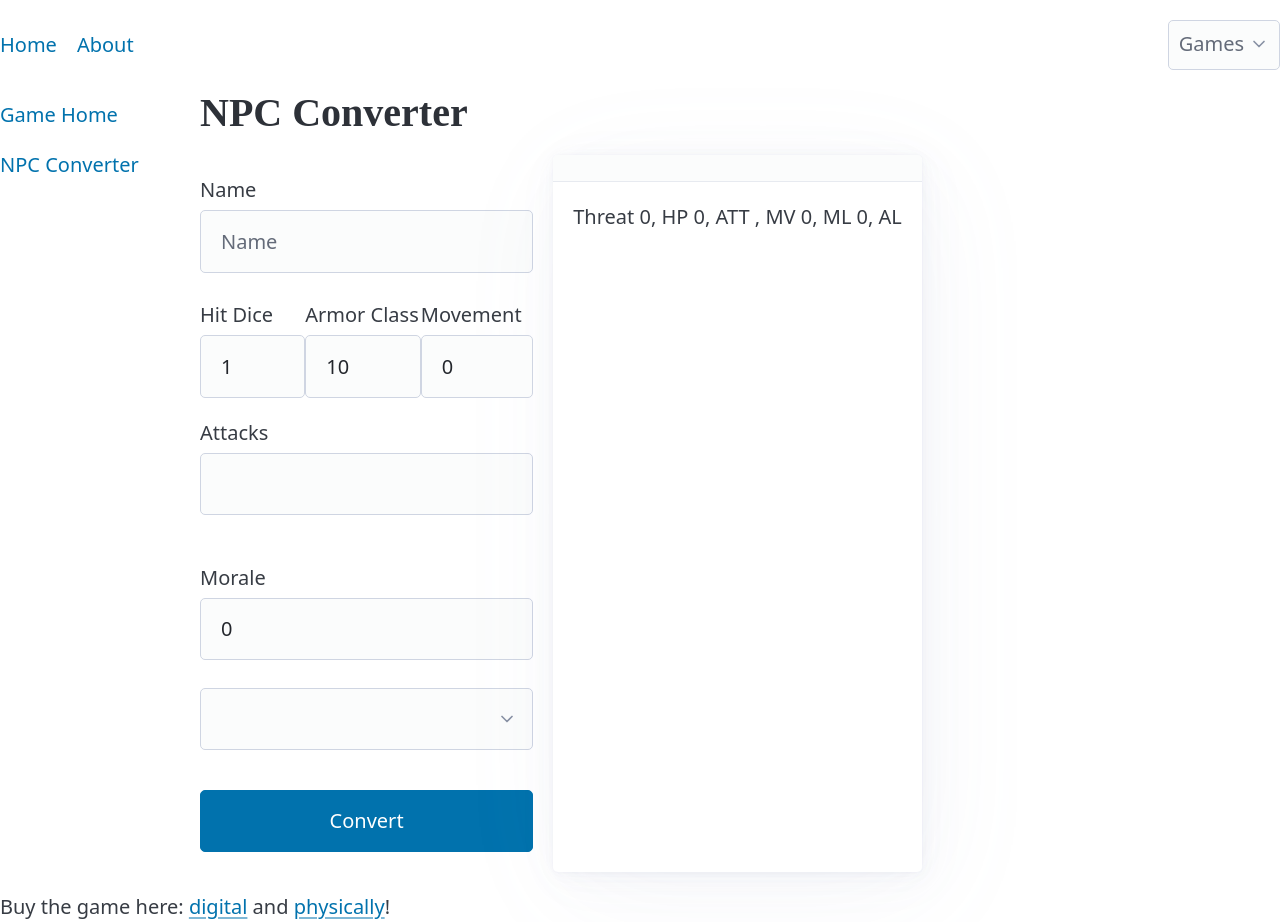
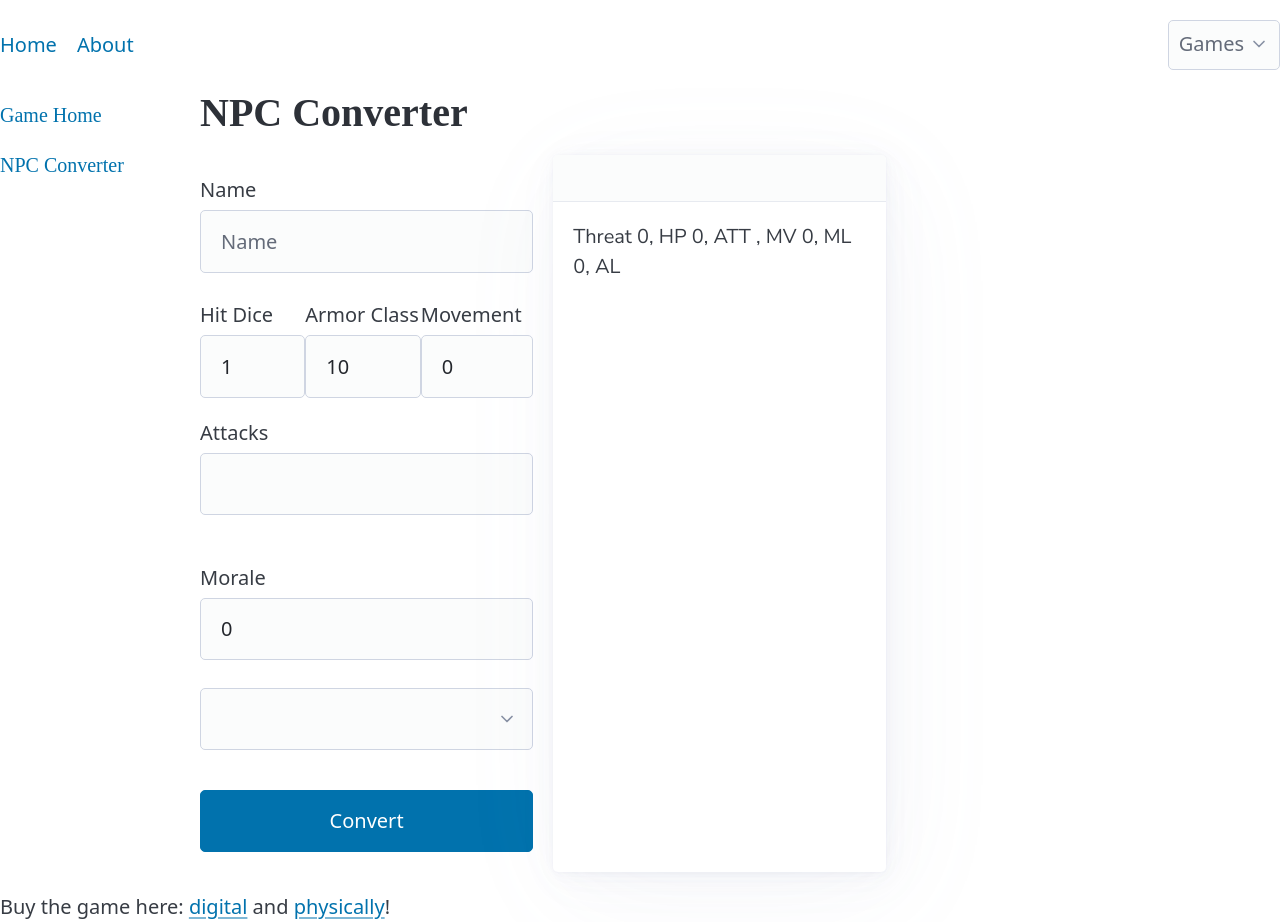
Before and after one commit to KingCarnival/tabletopDigitalTools, a SvelteKit app: page /errant/npc-converter in a window 1280 px wide. Built offline with nearby package versions, Linux system fonts and the light colour scheme.

Commit message:
Font and Transition Update

```diff
--- a/src/app.css
+++ b/src/app.css
@@ -2,3 +2,11 @@
 	font-family: 'Baldur';
 	src: local('/static/fonts/Baldur.ttf');
 }
+
+.container {
+	display: flex;
+}
+
+p {
+	font-family: 'Nunito Sans', sans-serif;
+}
--- a/src/app.html
+++ b/src/app.html
@@ -1,6 +1,12 @@
 <!doctype html>
 <html lang="en">
 	<head>
+		<link rel="preconnect" href="https://fonts.googleapis.com" />
+		<link rel="preconnect" href="https://fonts.gstatic.com" crossorigin />
+		<link
+			href="https://fonts.googleapis.com/css2?family=Archivo:ital,wght@0,100..900;1,100..900&family=Big+Shoulders+Stencil+Display:wght@100..900&family=Nunito+Sans:ital,opsz,wght@0,6..12,200..1000;1,6..12,200..1000&display=swap"
+			rel="stylesheet"
+		/>
 		<meta charset="utf-8" />
 		<link rel="icon" href="%sveltekit.assets%/favicon.png" />
 		<meta name="viewport" content="width=device-width, initial-scale=1" />
--- a/src/routes/+layout.svelte
+++ b/src/routes/+layout.svelte
@@ -1,14 +1,15 @@
 <script lang="ts">
-	import { fly } from 'svelte/transition';
 	import '@picocss/pico';
 	import '../app.css';
+	import { fade } from 'svelte/transition';
 
 	export let data;
 </script>
 
 <main>
+	<div>
 		{#key data.url}
-		<div in:fly={{ x: -200, duration: 300, delay: 300 }} out:fly={{ x: 200, duration: 300 }}>
+			<div in:fade={{ duration: 300, delay: 300 }} out:fade={{ duration: 300 }}>
 				<nav>
 					<ul>
 						<li><a href="/">Home</a></li>
@@ -28,8 +29,8 @@
 						</li>
 					</ul>
 				</nav>
-
 				<slot />
 			</div>
 		{/key}
+	</div>
 </main>
--- a/src/routes/errant/+layout.svelte
+++ b/src/routes/errant/+layout.svelte
@@ -24,4 +24,7 @@
 		display: grid;
 		grid-template-columns: 200px 60ch;
 	}
+	nav {
+		font-family: Baldur;
+	}
 </style>
--- a/src/routes/errant/npc-converter/+page.svelte
+++ b/src/routes/errant/npc-converter/+page.svelte
@@ -51,7 +51,7 @@
 		</form>
 	</main>
 	<article>
-		<header>{name}</header>
+		<header><h2>{name}</h2></header>
 		<p>
 			Threat {threat}, HP {hitProtection}, ATT {attacks}, MV {movementDice}, ML {morale}, AL
 			<i>{alignment}</i>
@@ -66,6 +66,6 @@
 		font-family: Baldur;
 	}
 	article {
-		width: max-content;
+		max-width: fit-content;
 	}
 </style>
--- a/src/routes/hard-wired-island/+layout.svelte
+++ b/src/routes/hard-wired-island/+layout.svelte
@@ -22,4 +22,9 @@
 		display: grid;
 		grid-template-columns: 200px 60ch;
 	}
+
+	nav {
+		font-family: 'Big Shoulders Stencil Display', sans-serif;
+		font-variation-settings: 'wght' 800;
+	}
 </style>
```
Also changed, not shown: src/routes/hard-wired-island/+page.svelte (+7 -0 lines). Lines whose indentation alone changed are shown as unchanged.
